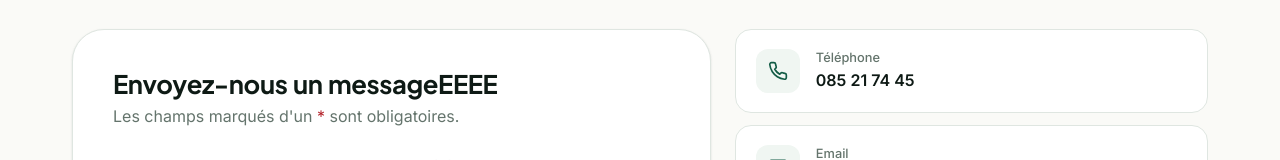
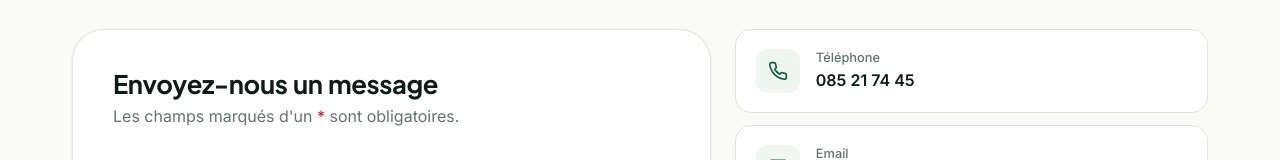
Before and after one commit to nicjo002529-creator/recymo-site, a plain HTML site: page contact.html in a window 1280 px wide. Shown: the part 496-656 px from the top of the page. Drawn offline with Linux system fonts and the light colour scheme; no server answers.

Commit message:
Admin : texte c-6

```diff
--- a/contact.html
+++ b/contact.html
@@ -94,7 +94,7 @@
     <section class="section-tight">
       <div class="container contact-grid form-layout">
         <div class="form-card" id="formulaire">
-          <h2 style="font-size:1.6rem" data-edit="c-6">Envoyez-nous un messageEEEE</h2>
+          <h2 style="font-size:1.6rem" data-edit="c-6">Envoyez-nous un message</h2>
           <p style="margin-top:6px;color:var(--muted)">Les champs marqués d'un <span style="color:#b4232a">*</span> sont obligatoires.</p>
           <form id="contact-form" style="margin-top:24px" novalidate>
             <div class="form-grid">
```
